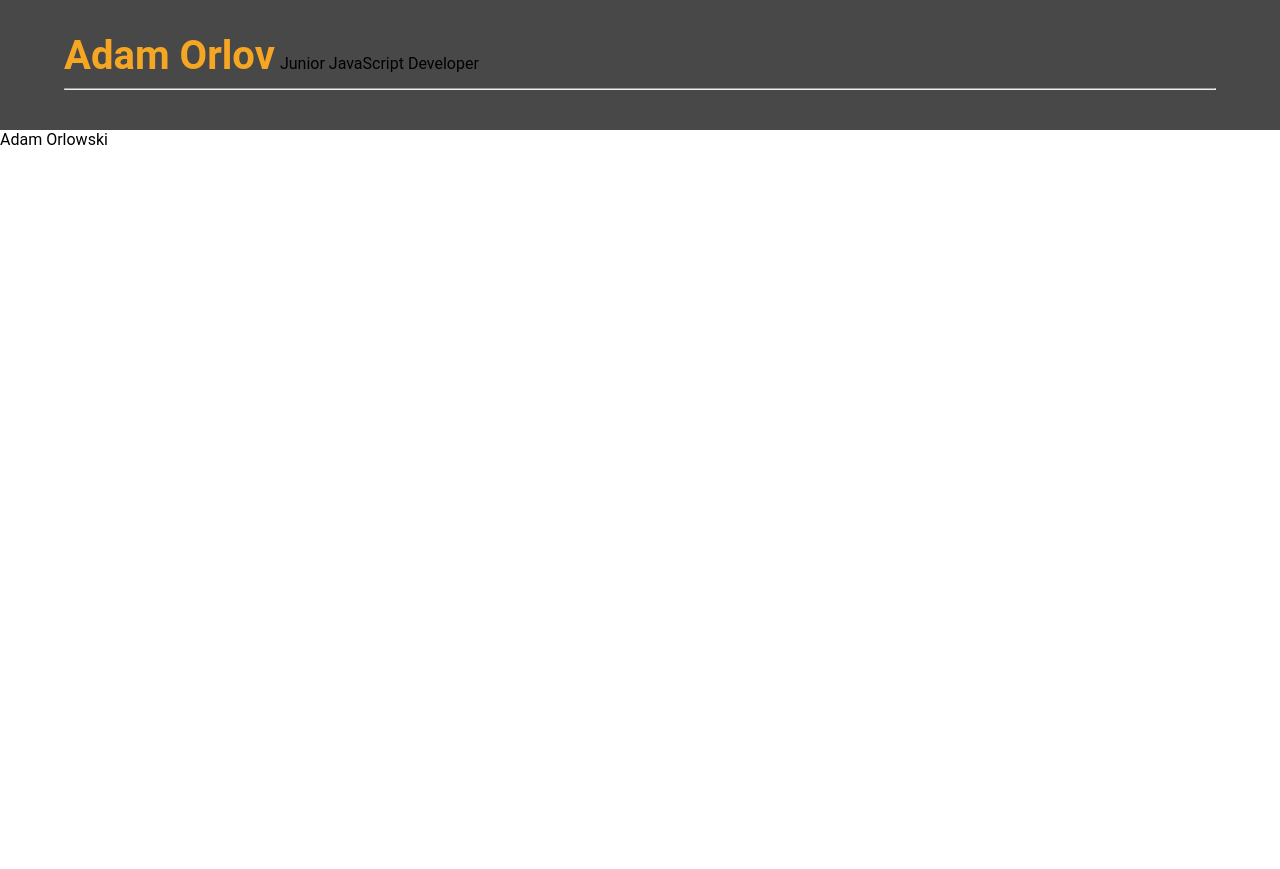
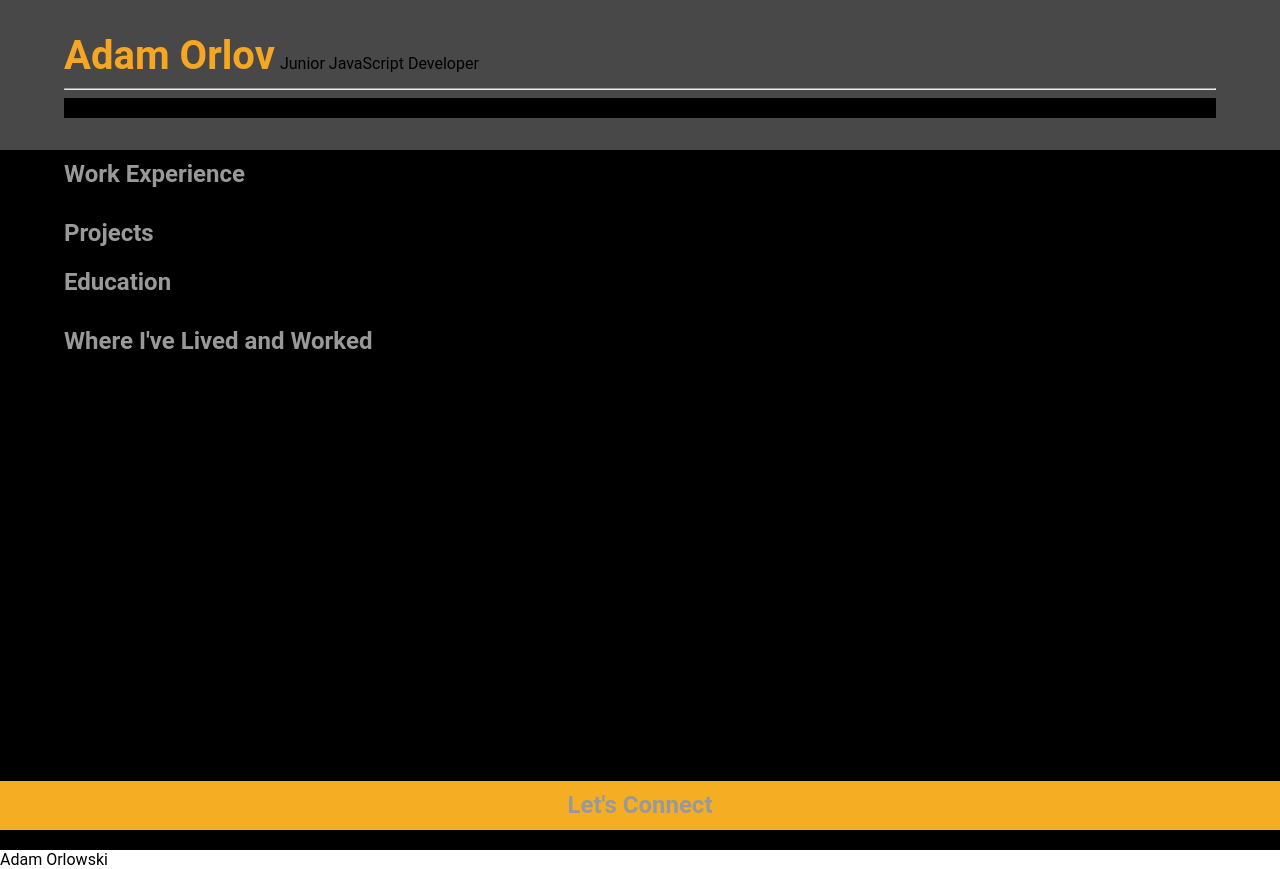
Before and after one commit to adamorlowskipoland/Udacity_js_basics_resume, a plain HTML site: page index.html in a window 1280 px wide. Before the commit the page ends 800 px from the top, so only its background shows below. Drawn offline with Linux system fonts and the light colour scheme.

Commit message:
change backgrounds to black, done another small task

```diff
--- a/index.html
+++ b/index.html
@@ -122,25 +122,25 @@ need to load. You'll see a lot of <link>s to CSS files for styles and
 
 
     if(document.getElementsByClassName('flex-item').length === 0) {
-      document.getElementById('topContacts').style.display = 'none';
+      document.getElementById('topContacts').style.backgroundColor = 'black';
     }
     if(document.getElementsByTagName('h1').length === 0) {
       document.getElementById('header').style.display = 'none';
     }
     if(document.getElementsByClassName('work-entry').length === 0) {
-      document.getElementById('workExperience').style.display = 'none';
+      document.getElementById('workExperience').style.backgroundColor = 'black';
     }
     if(document.getElementsByClassName('project-entry').length === 0) {
-      document.getElementById('projects').style.display = 'none';
+      document.getElementById('projects').style.backgroundColor = 'black';
     }
     if(document.getElementsByClassName('education-entry').length === 0) {
-      document.getElementById('education').style.display = 'none';
+      document.getElementById('education').style.backgroundColor = 'black';
     }
     if(document.getElementsByClassName('flex-item').length === 0) {
-      document.getElementById('lets-connect').style.display = 'none';
+      document.getElementById('lets-connect').style.backgroundColor = 'black';
     }
     if(document.getElementById('map') === null) {
-      document.getElementById('mapDiv').style.display = 'none';
+      document.getElementById('mapDiv').style.backgroundColor = 'black';
     }
   </script>
 </body>
--- a/js/resumeBuilder.js
+++ b/js/resumeBuilder.js
@@ -1,6 +1,7 @@
 ///*
 //This is empty on purpose! Your code to build the resume will go here.
 // */
+
 
 const formattedName = HTMLheaderName.replace("%data%", "Adam Orlov");
 const formattedRole = HTMLheaderRole.replace("%data%", "Junior JavaScript Developer");
@@ -55,5 +56,6 @@ var education = {
 $('#header').prepend(formattedRole);
 $('#header').prepend(formattedName);
 $("#main").append(bio.name);
-$("#main").append(work["currentJobPosition"]);
+
+
 //$("#main").append(education.lastSchool);
```
Also changed, not shown: js/smallTasks.js (+21 -0 lines).
